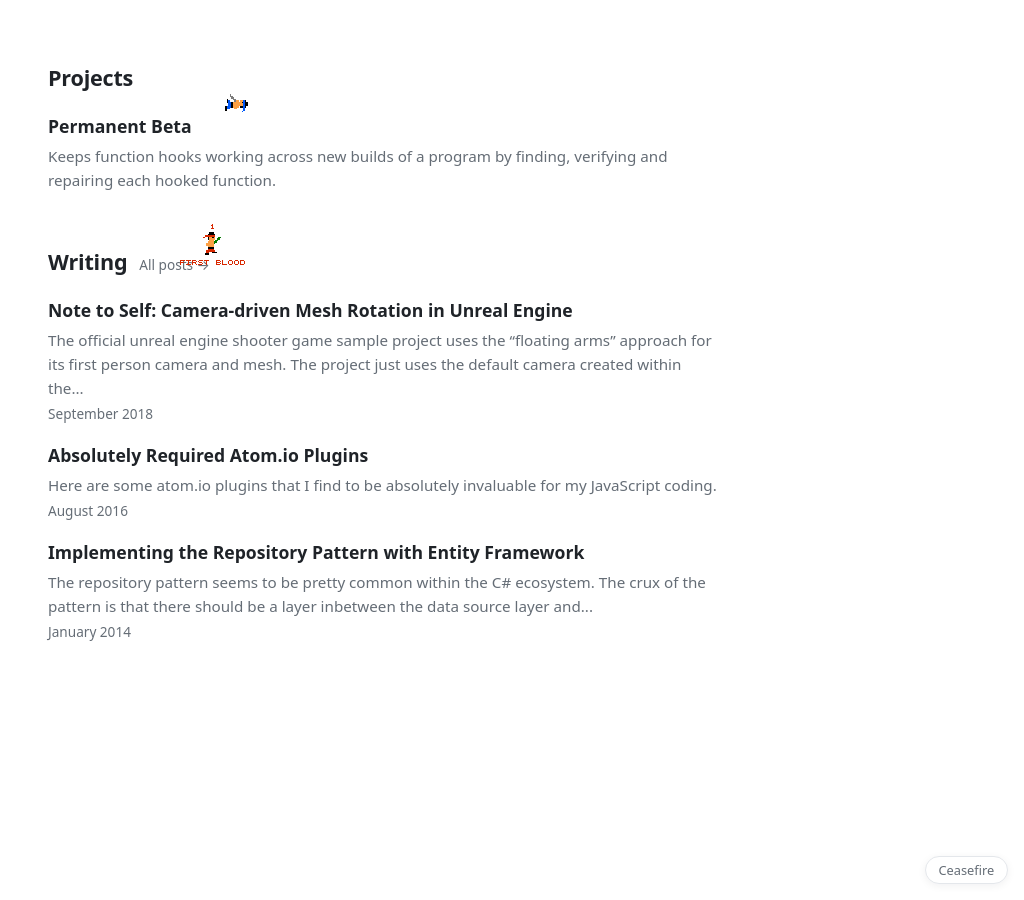
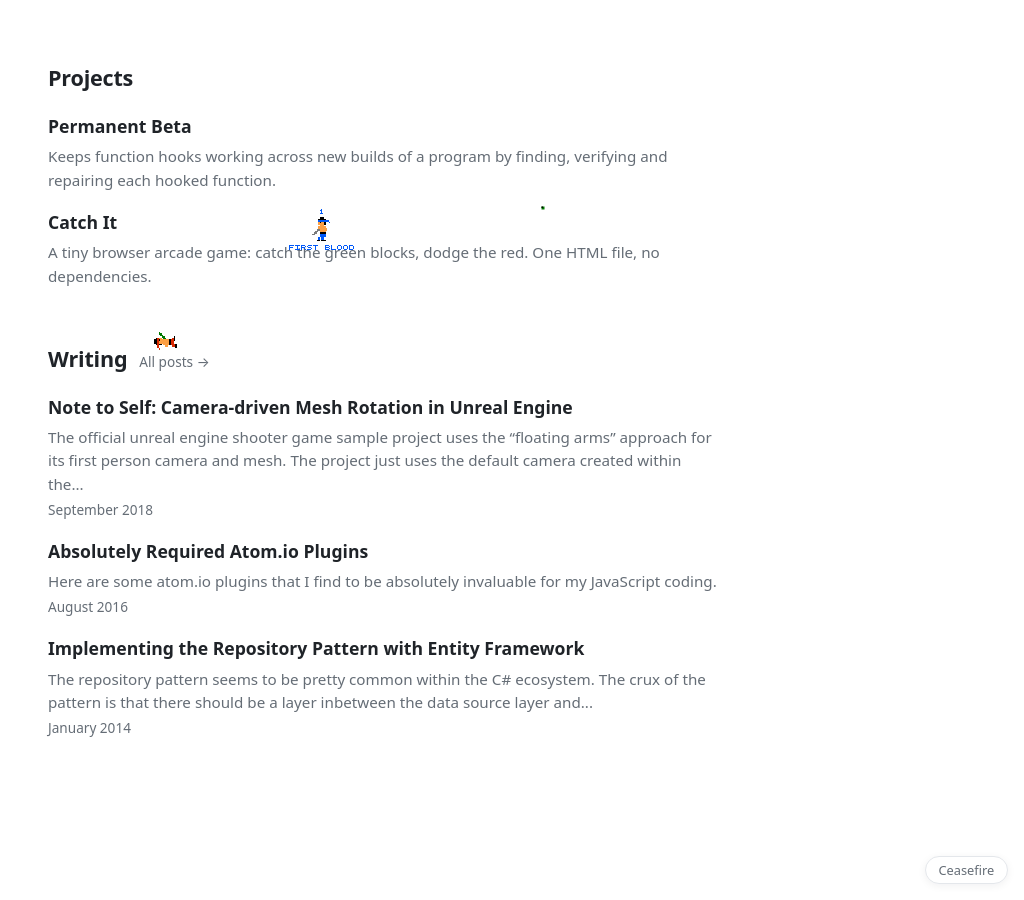
Before and after one commit to ryancole/ryancole.github.com, a Jekyll site: the page built from index.html, in a window 1280 px wide. Shown: the whole page, without its empty margins (256-1280 px from the left). Built offline with Jekyll 4.4.1, drawn with Linux system fonts in a browser that asks for light colours.

Commit message:
Add Catch It to projects list
Co-Authored-By: Claude Opus 5.5 <noreply@anthropic.com>

```diff
--- a/index.html
+++ b/index.html
@@ -11,6 +11,12 @@ description: Projects and writing by Ryan Cole on programming, technology and ga
       <a href="/permanent-beta/">
         <span class="project-name">Permanent Beta</span>
         <span class="project-desc">Keeps function hooks working across new builds of a program by finding, verifying and repairing each hooked function.</span>
+      </a>
+    </li>
+    <li>
+      <a href="/catch-it/">
+        <span class="project-name">Catch It</span>
+        <span class="project-desc">A tiny browser arcade game: catch the green blocks, dodge the red. One HTML file, no dependencies.</span>
       </a>
     </li>
   </ul>
```
